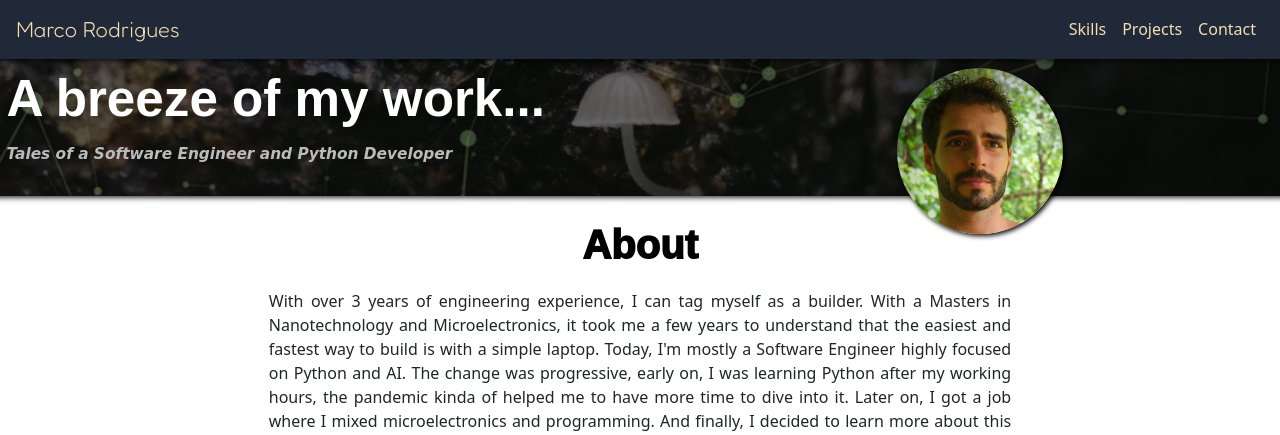
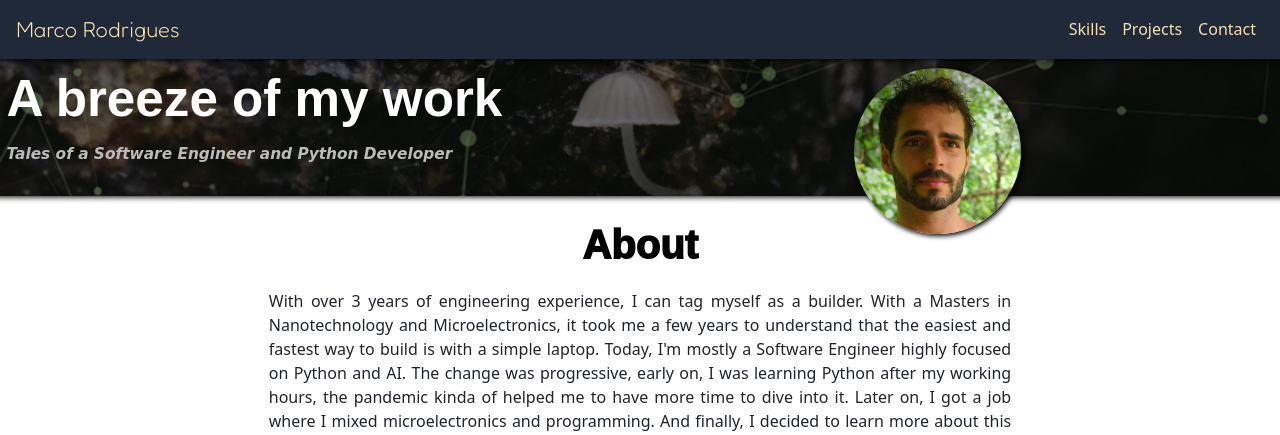
Before and after one commit to macrodrigues/flask_portfolio, a Flask app: page / in a window 1280 px wide. Shown: the top 435 px of the page. Run offline with Flask 2, Linux system fonts and the light colour scheme; some libraries are stand-ins or nearby versions; some web fonts are replaced.

Commit message:
Change in index.html

```diff
--- a/templates/index.html
+++ b/templates/index.html
@@ -26,7 +26,7 @@
     <div class="mask">
         <div class="d-flex h-100">
             <div class="text-white">
-                <h1 class="mb-3 h1-header">A breeze of my work...</h1>
+                <h1 class="mb-3 h1-header">A breeze of my work</h1>
                 <h4 class="mb-3 h4-header">Tales of a Software Engineer and Python Developer</h4>
             </div>
             <div class="profile-pic">
```
